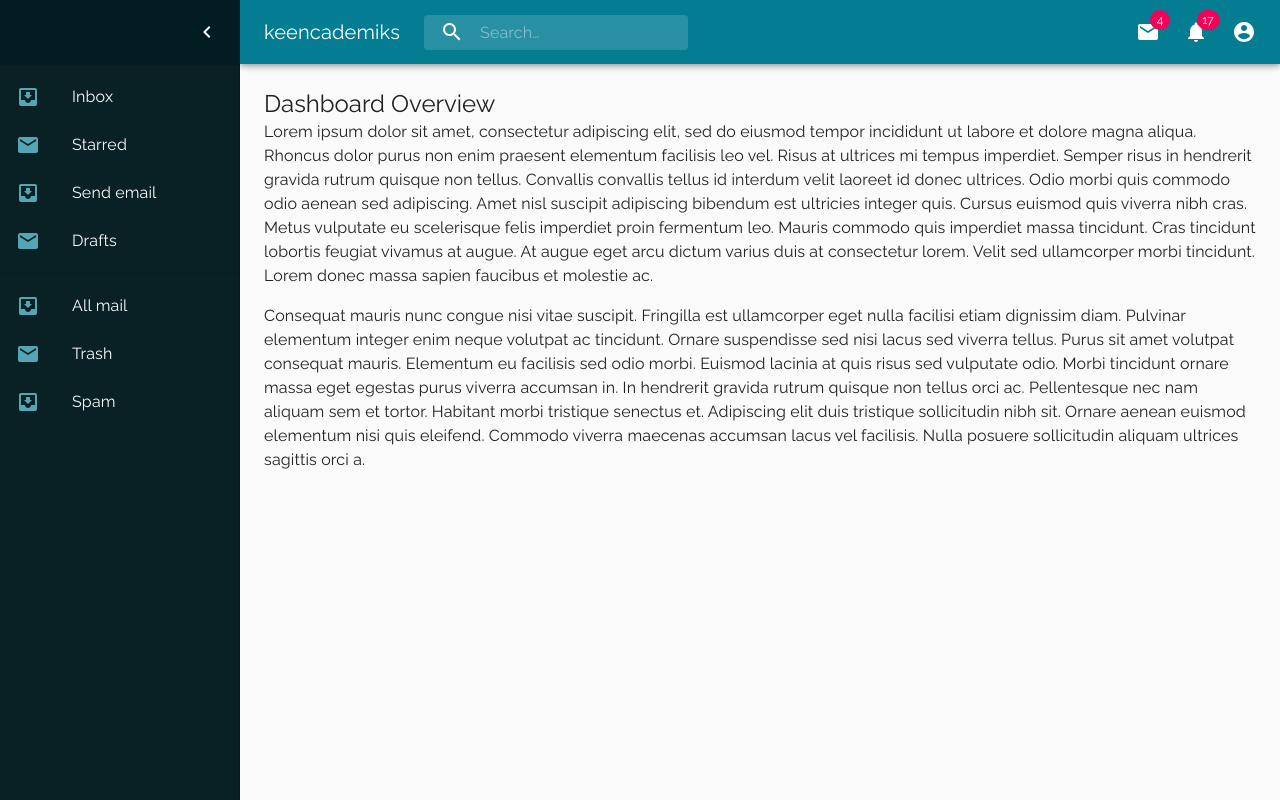
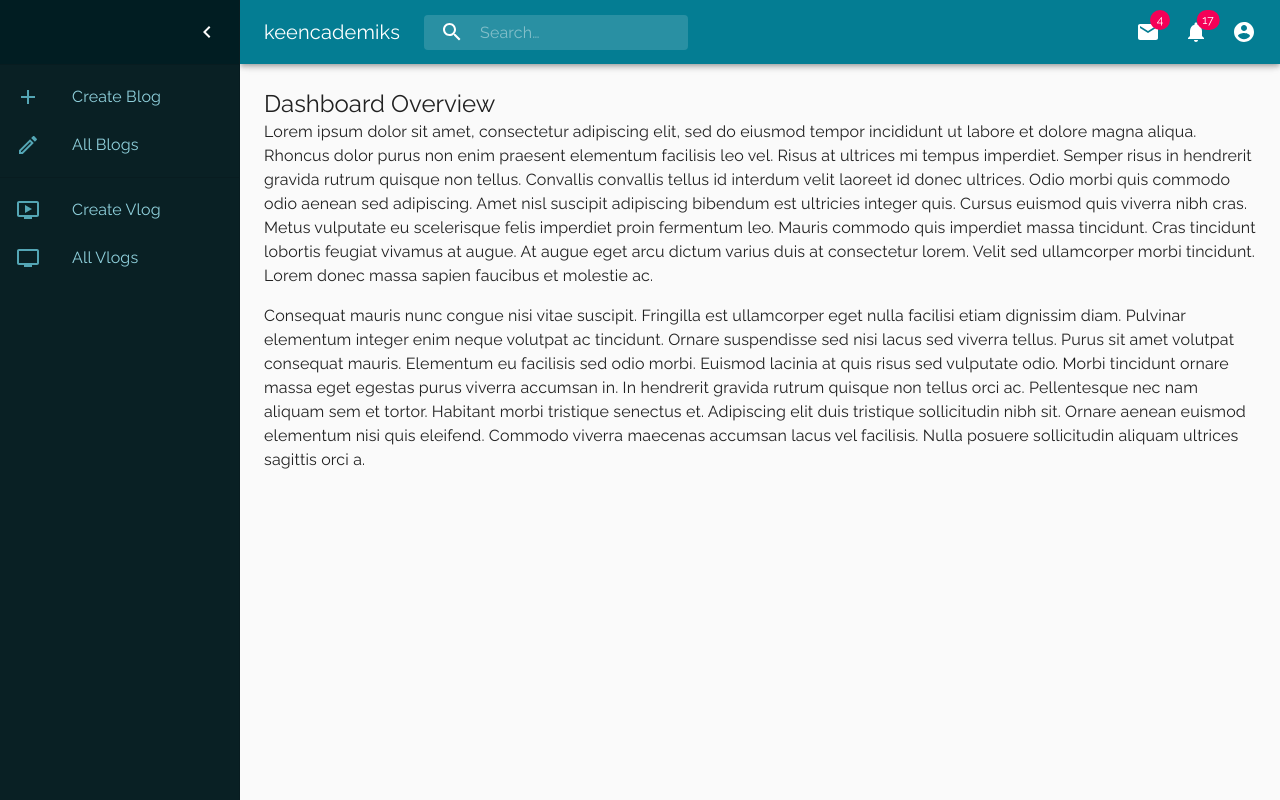
Before and after one commit to techam-group/keenclient, a React (Create React App) app: page /dashboard in a window 1280 px wide. Both pictures are taken after a click on the button 36 px from the left and 32 px from the top of the page. Built offline with nearby package versions, Linux system fonts and the light colour scheme.

Commit message:
Add the relevant drawer items and persist styles

```diff
--- a/src/components/dashboard/layout/DashboardAppBar.jsx
+++ b/src/components/dashboard/layout/DashboardAppBar.jsx
@@ -48,6 +48,7 @@ const DashboardAppBar = ({ handleDrawer, isOpen }) => {
     >
       <MenuItem onClick={handleMenuClose}>Profile</MenuItem>
       <MenuItem onClick={handleMenuClose}>My account</MenuItem>
+      <MenuItem onClick={handleMenuClose}>Logout</MenuItem>
     </Menu>
   );
 
--- a/src/components/dashboard/layout/DashboardDrawer.jsx
+++ b/src/components/dashboard/layout/DashboardDrawer.jsx
@@ -1,16 +1,34 @@
 import React from 'react';
+import { Link } from 'react-router-dom'
 import { useTheme } from '@material-ui/core/styles';
 import { Drawer, CssBaseline, List, Divider, IconButton, ListItem, ListItemText, ListItemIcon } from '@material-ui/core';
 import ChevronLeftIcon from '@material-ui/icons/ChevronLeft';
 import ChevronRightIcon from '@material-ui/icons/ChevronRight';
-import InboxIcon from '@material-ui/icons/MoveToInbox';
-import MailIcon from '@material-ui/icons/Mail';
 
 import { useStyles } from '../../../styles/dashboard/layouts/dashboardDrawer.styles'
+import { drawerItemsOne, drawerItemsTwo } from '../../../helpers/drawerItems'
 
 const DashboardDrawer = ({ handleClose, isOpen }) => {
   const classes = useStyles();
   const theme = useTheme();
+
+  const DrawerItemsOne = drawerItemsOne.map((item, idx) => (
+    <Link to={item.to} key={`${idx}${item}`}>
+      <ListItem button>
+        <ListItemIcon>{item.icon}</ListItemIcon>
+        <ListItemText primary={item.name} />
+      </ListItem >
+    </Link>
+  ))
+
+  const DrawerItemsTwo = drawerItemsTwo.map((item, idx) => (
+    <Link to={item.to} key={`${idx}${item}`}>
+      <ListItem button>
+        <ListItemIcon>{item.icon}</ListItemIcon>
+        <ListItemText primary={item.name} />
+      </ListItem >
+    </Link>
+  ))
 
   return (
     <div className={classes.root}>
@@ -31,21 +49,11 @@ const DashboardDrawer = ({ handleClose, isOpen }) => {
         </div>
         <Divider />
         <List>
-          {['Inbox', 'Starred', 'Send email', 'Drafts'].map((text, index) => (
-            <ListItem button key={text}>
-              <ListItemIcon>{index % 2 === 0 ? <InboxIcon /> : <MailIcon />}</ListItemIcon>
-              <ListItemText primary={text} />
-            </ListItem>
-          ))}
+          {DrawerItemsOne}
         </List>
         <Divider />
         <List>
-          {['All mail', 'Trash', 'Spam'].map((text, index) => (
-            <ListItem button key={text}>
-              <ListItemIcon>{index % 2 === 0 ? <InboxIcon /> : <MailIcon />}</ListItemIcon>
-              <ListItemText primary={text} />
-            </ListItem>
-          ))}
+          {DrawerItemsTwo}
         </List>
       </Drawer>
     </div>
--- /dev/null
+++ b/src/helpers/drawerItems.js
@@ -0,0 +1,28 @@
+import React from 'react'
+import { EditOutlined, Add, OndemandVideoOutlined, PersonalVideoOutlined } from '@material-ui/icons'
+
+export const drawerItemsOne = [
+  {
+    name: 'Create Blog',
+    to: '/dashboard/create-blog',
+    icon: <Add />
+  },
+  {
+    name: 'All Blogs',
+    to: '/dashboard/blogs',
+    icon: <EditOutlined />
+  }
+]
+
+export const drawerItemsTwo = [
+  {
+    name: 'Create Vlog',
+    to: '/dashboard/create-vlog',
+    icon: <OndemandVideoOutlined />
+  },
+  {
+    name: 'All Vlogs',
+    to: '/dashboard/vlogs',
+    icon: <PersonalVideoOutlined />
+  }
+]
--- a/src/styles/dashboard/layouts/dashboardDrawer.styles.js
+++ b/src/styles/dashboard/layouts/dashboardDrawer.styles.js
@@ -14,6 +14,13 @@ export const useStyles = makeStyles(theme => ({
     backgroundColor: '#092024',
     color: '#fcfcfc',
     width: drawerWidth,
+
+    '& .MuiList-root': {
+      '& a': {
+        color: '#90d1dd',
+        textDecoration: 'none'
+      }
+    },
 
     '& .MuiListItemIcon-root': {
       color: '#54a6b5'
```
